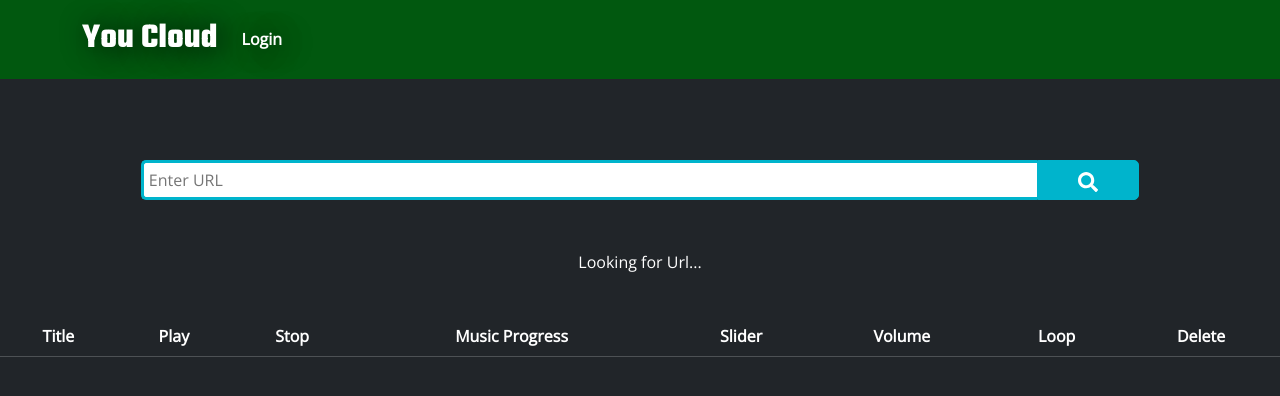
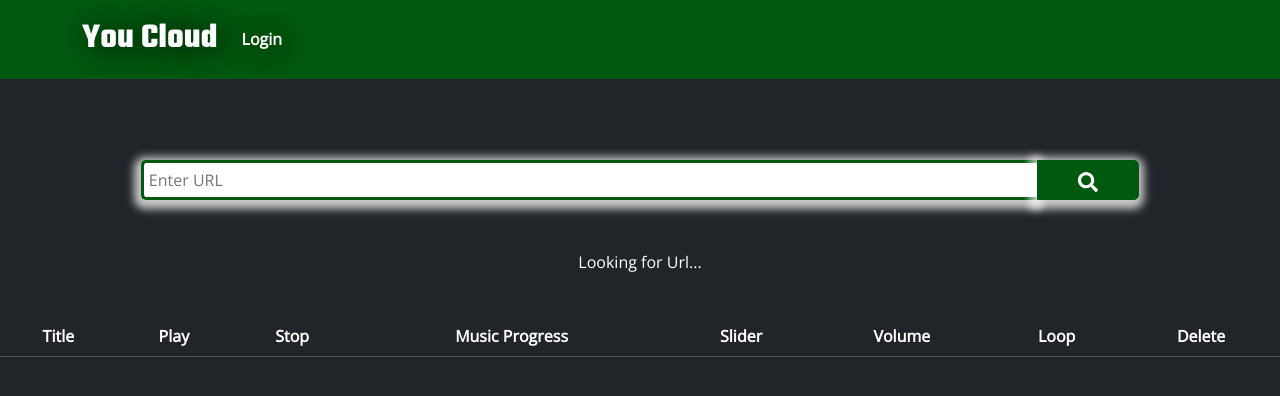
Before and after one commit to samirul/youcloud-react, a React (Vite) app: page / in a window 1280 px wide. Shown: the top 396 px of the page. Built offline with nearby package versions, Linux system fonts and the light colour scheme.

Commit message:
customized search bar

```diff
--- a/src/index.css
+++ b/src/index.css
@@ -55,29 +55,34 @@ body {
 
 .searchTerm-one {
   width: 70%; /* Adjust width to fit better on mobile */
-  border: 3px solid #00B4CC;
+  border: 3px solid #01580f;
   border-right: none;
   padding: 5px;
   height: 40px;
   border-radius: 5px 0 0 5px;
   outline: none;
-  color: #9DBFAF;
+  color: #01580f;
+  box-shadow: -1px 3px 9px 6px rgba(255,255,255,0.75);
+  -webkit-box-shadow: -1px 3px 9px 6px rgba(255,255,255,0.75);
+  -moz-box-shadow: -1px 3px 9px 6px rgba(255,255,255,0.75);
 }
-
 .searchTerm-one:focus {
-  color: #00B4CC;
+  color: #8d247f;
 }
 
 .searchButton-one {
   width: 8%; /* Adjust width to fit better on mobile */
   height: 40px;
-  border: 1px solid #00B4CC;
-  background: #00B4CC;
+  border: 1px solid #01580f;
+  background: #01580f;
   text-align: center;
   color: #fff;
   border-radius: 0 5px 5px 0;
   cursor: pointer;
   font-size: 20px;
+  box-shadow: -1px 3px 9px 6px rgba(255,255,255,0.75);
+-webkit-box-shadow: -1px 3px 9px 6px rgba(255,255,255,0.75);
+-moz-box-shadow: -1px 3px 9px 6px rgba(255,255,255,0.75);
 }
 
 .wrap-one {
```
